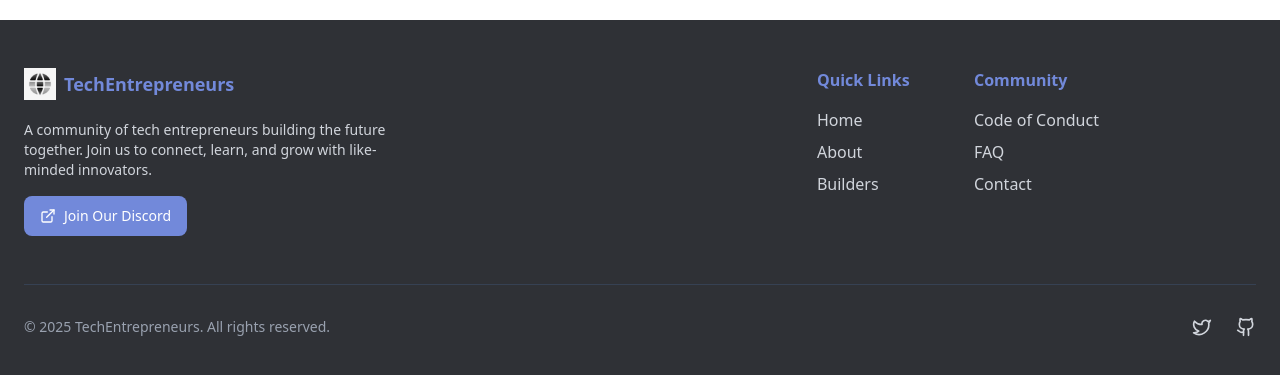
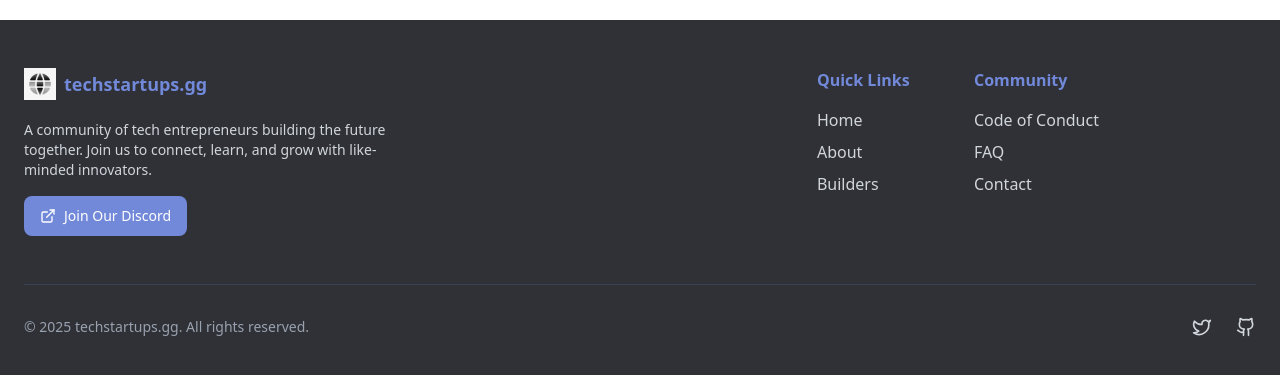
Before and after one commit to techentrepreneurs/website, a Next.js app: page / in a window 1280 px wide. Shown: the part 3126-3501 px from the top of the page. Built offline with nearby package versions, Linux system fonts and the light colour scheme.

Commit message:
Rebrand project to techstartups.gg with updated metadata and branding

```diff
--- a/app/layout.tsx
+++ b/app/layout.tsx
@@ -14,7 +14,7 @@ const geistMono = Geist_Mono({
 });
 
 export const metadata: Metadata = {
-  title: "Tech Entrepreneurs Discord Community",
+  title: "Tech Startups - techstartups.gg",
   description: "A community for tech founders, builders, and startups to connect, share progress, and grow together.",
   icons: {
     icon: '/logo.png',
--- a/app/page.tsx
+++ b/app/page.tsx
@@ -41,7 +41,7 @@ export default function Home() {
             image={{
               light: "/hero-banner.png",
               dark: "/hero-banner.png",
-              alt: "Tech Entrepreneurs Discord Community"
+              alt: "Tech Startups Community"
             }}
           />
         </section>
--- a/components/DiscordFooter.tsx
+++ b/components/DiscordFooter.tsx
@@ -16,8 +16,8 @@ export function DiscordFooter({ logoUrl = "/logo.png" }: DiscordFooterProps) {
         <div className="flex flex-col md:flex-row justify-between gap-8">
           <div className="md:max-w-sm">
             <Link href="/" className="flex items-center gap-2">
-              <Image src={logoUrl} alt="Tech Entrepreneurs Logo" width={32} height={32} />
-              <h2 className="text-lg font-bold text-[#7289da]">TechEntrepreneurs</h2>
+              <Image src={logoUrl} alt="Tech Startups Logo" width={32} height={32} />
+              <h2 className="text-lg font-bold text-[#7289da]">techstartups.gg</h2>
             </Link>
 
             <p className="text-sm text-gray-300 mt-5">
@@ -81,14 +81,14 @@ export function DiscordFooter({ logoUrl = "/logo.png" }: DiscordFooterProps) {
         <div className="mt-12 pt-8 border-t border-gray-700">
           <div className="flex flex-col sm:flex-row justify-between items-center gap-4">
             <p className="text-sm text-gray-400">
-              © {new Date().getFullYear()} TechEntrepreneurs. All rights reserved.
+              © {new Date().getFullYear()} techstartups.gg. All rights reserved.
             </p>
             <div className="flex gap-6">
-              <Link href="https://twitter.com/techentrepreneurs" className="text-gray-300 hover:text-[#7289da]" target="_blank">
+              <Link href="https://twitter.com/techstartups_gg" className="text-gray-300 hover:text-[#7289da]" target="_blank">
                 <Twitter className="h-5 w-5" />
                 <span className="sr-only">Twitter</span>
               </Link>
-              <Link href="https://github.com/techentrepreneurs" className="text-gray-300 hover:text-[#7289da]" target="_blank">
+              <Link href="https://github.com/techstartups-gg" className="text-gray-300 hover:text-[#7289da]" target="_blank">
                 <Github className="h-5 w-5" />
                 <span className="sr-only">GitHub</span>
               </Link>
--- a/package.json
+++ b/package.json
@@ -1,5 +1,5 @@
 {
-  "name": "my-app",
+  "name": "techstartups-gg",
   "version": "0.1.0",
   "private": true,
   "scripts": {
```
